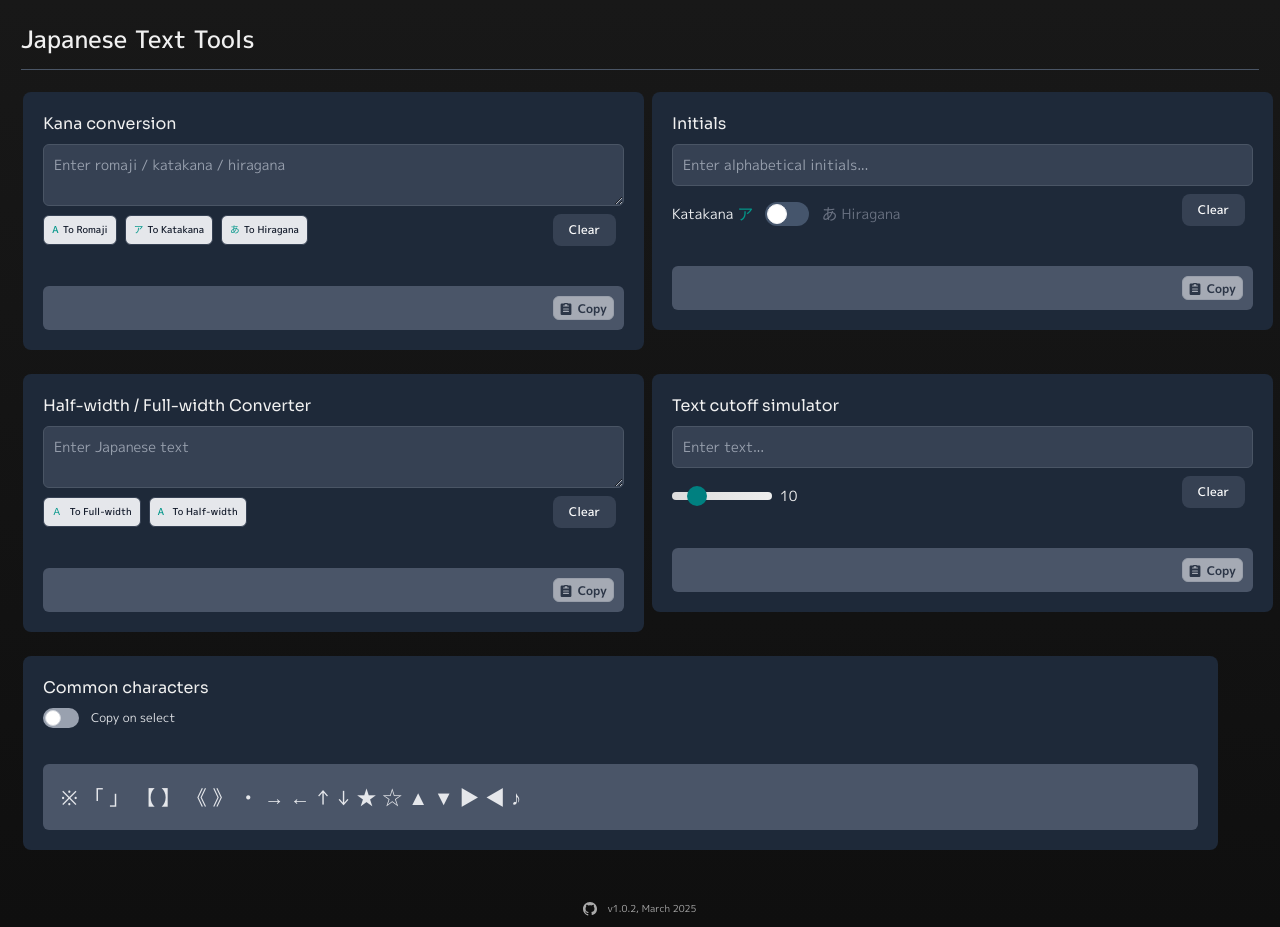
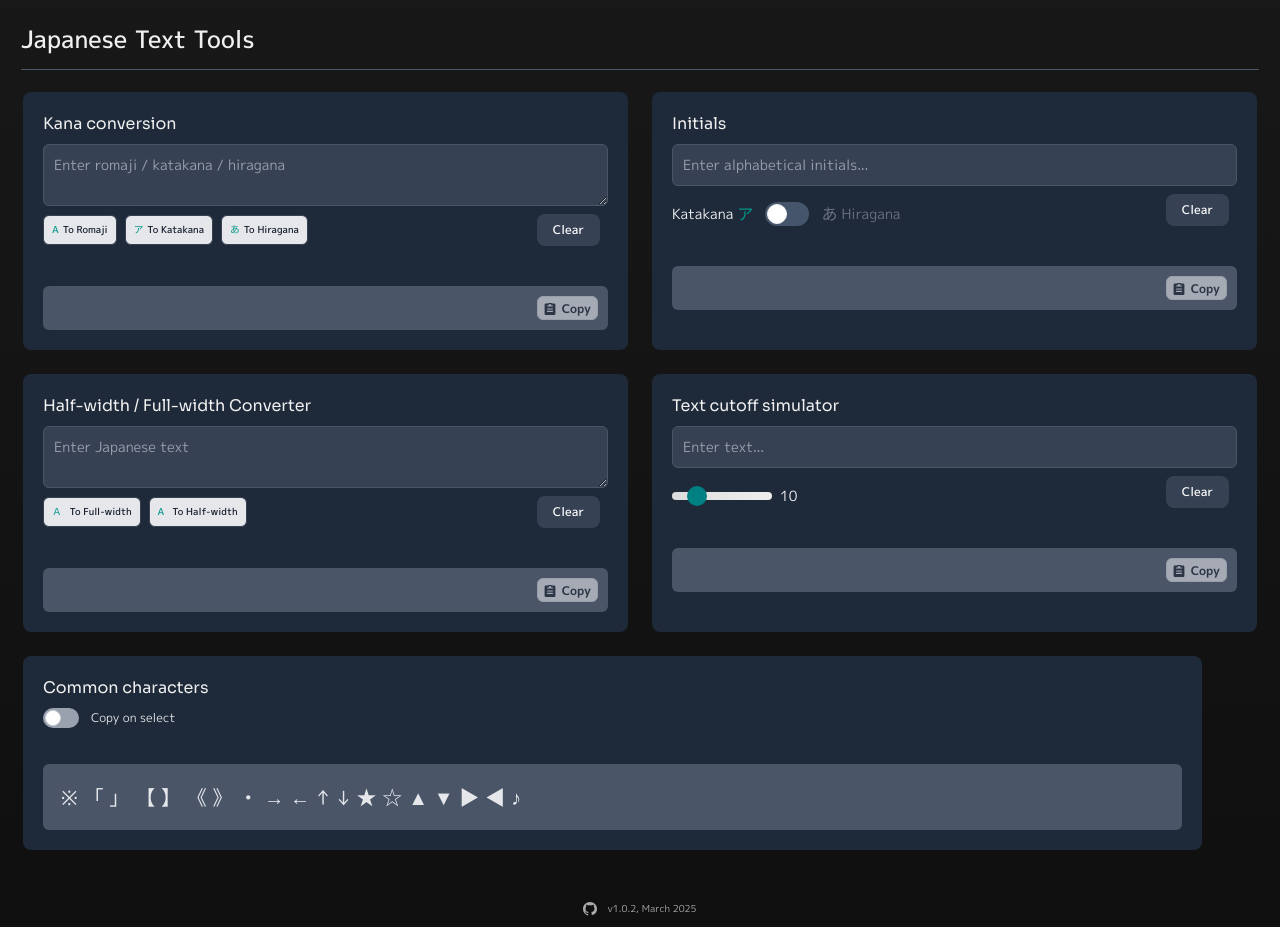
Before and after one commit to RNXT01/japanese-text-tools, a React (Vite) app: page / in a window 1280 px wide. Built offline with nearby package versions, Linux system fonts and the light colour scheme.

Commit message:
Fix: add padding between cards

```diff
--- a/src/styles.css
+++ b/src/styles.css
@@ -37,6 +37,8 @@
   .cardContainer {
     @apply flex-grow m-1 sm:w-1/2 md:w-1/3;
     max-width: 95%;
+    display: flex;
+    gap: 1rem;
   }
   .card {
     @apply w-full bg-gray-800 m-2 p-5 rounded-lg ;
```
